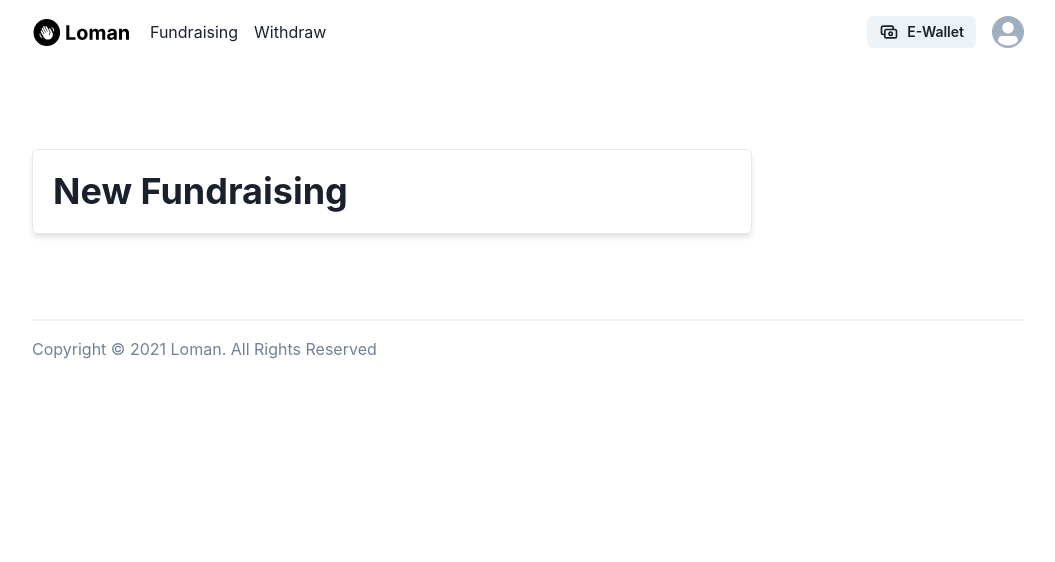
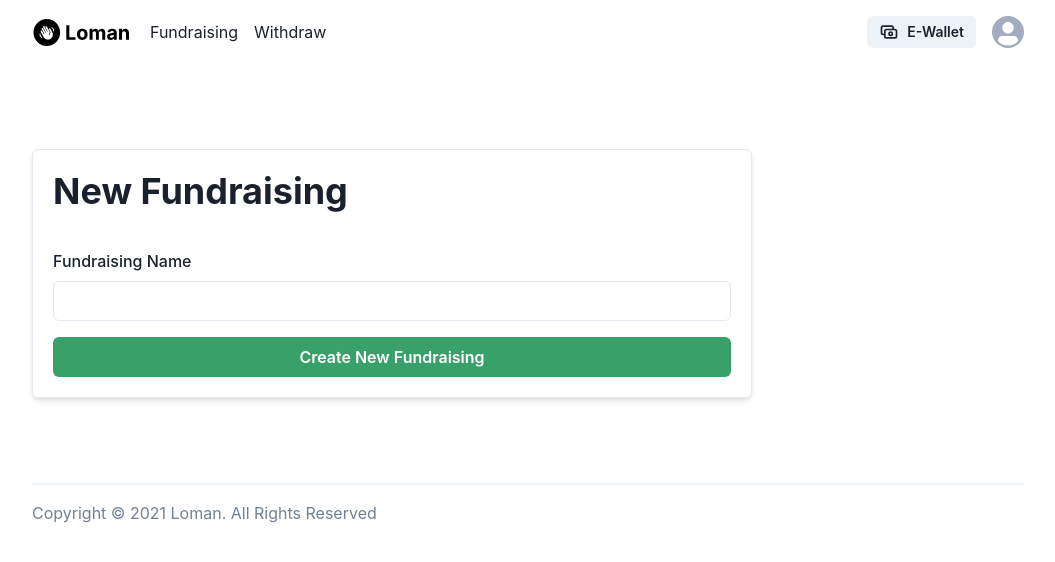
Before and after one commit to rtx-compfest/loman-frontend, a Next.js app: page /fundraiser/create in a window 1280 px wide. Shown: the top 562 px of the page, without its empty margins (112-1167 px from the left). Built offline with nearby package versions, Linux system fonts and the light colour scheme.

Commit message:
Add basic form and input using Formik and Chakra

```diff
--- a/pages/fundraiser/create.js
+++ b/pages/fundraiser/create.js
@@ -1,10 +1,25 @@
 import Head from 'next/head'
-import {Container, Grid, Heading} from '@chakra-ui/react'
+import * as Yup from 'yup'
+import {Formik, Field, Form} from 'formik'
+import {
+  Button,
+  Container,
+  FormControl,
+  FormErrorMessage,
+  FormLabel,
+  Grid,
+  Heading,
+  Input,
+} from '@chakra-ui/react'
 
 import {NavFundraiser} from '@components/Nav'
 import Footer from '@components/Footer'
 
 export default function Create() {
+  const formSubmit = (values) => {
+    console.log(values)
+  }
+
   return (
     <Container maxWidth="container.lg">
       <Head>
@@ -25,7 +40,48 @@ export default function Create() {
           borderWidth="1px"
           borderRadius="6"
         >
-          <Heading size="xl">New Fundraising</Heading>
+          <Heading size="xl" mb="5">
+            New Fundraising
+          </Heading>
+          <Formik
+            initialValues={{fundraisingName: ''}}
+            validationSchema={Yup.object({
+              fundraisingName: Yup.string().required(
+                'Fundraising Name is Required',
+              ),
+            })}
+            onSubmit={formSubmit}
+          >
+            <Form>
+              <Field name="fundraisingName" type="text">
+                {({field, form}) => (
+                  <FormControl
+                    marginBlock="4"
+                    isInvalid={
+                      form.errors.fundraisingName &&
+                      form.touched.fundraisingName
+                    }
+                  >
+                    <FormLabel htmlFor="fundraisingName">
+                      Fundraising Name
+                    </FormLabel>
+                    <Input {...field} id="fundraisingName" />
+                    <FormErrorMessage>
+                      {form.errors.fundraisingName}
+                    </FormErrorMessage>
+                  </FormControl>
+                )}
+              </Field>
+              <Button
+                type="submit"
+                variant="solid"
+                colorScheme="green"
+                width="100%"
+              >
+                Create New Fundraising
+              </Button>
+            </Form>
+          </Formik>
         </Grid>
       </Grid>
 
```
